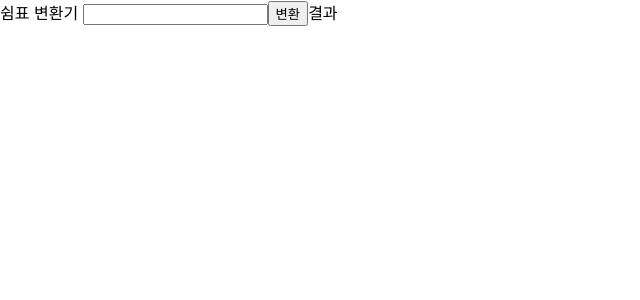
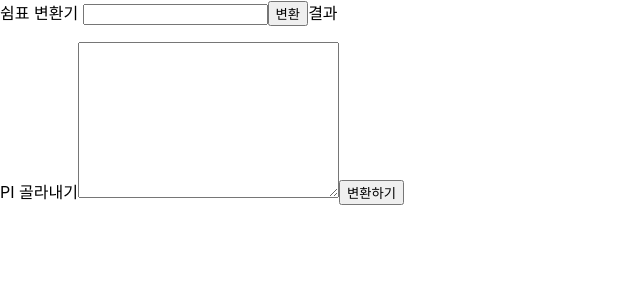
Before and after one commit to HyunSu3949/for-april, a React (Create React App) app: page / in a window 1280 px wide. Shown: the top 300 px of the page, without its empty margins (0-640 px from the left). Built offline with nearby package versions, Linux system fonts and the light colour scheme.

Commit message:
feat: pi 번호만 골라내기

```diff
--- a/src/App.js
+++ b/src/App.js
@@ -1,23 +1,13 @@
-import { useState } from "react";
 import "./App.css";
+import AddComma from "./components/AddComma";
+import CatchPI from "./components/CatchPI";
 
 function App() {
-  const [state, setState] = useState("");
-  const [result, setResult] = useState("");
-  const onChange = (e) => {
-    setState(e.target.value);
-  };
-  const onClick = (value) => {
-    const result = value.split(" ").join(", ");
-    setResult(result);
-  };
   return (
-    <div>
-      <label htmlFor="쉼표">쉼표 변환기</label>{" "}
-      <input id="쉼표" type="text" value={state} onChange={onChange} />
-      <button onClick={() => onClick(state)}>변환</button>
-      결과 <p>{result}</p>
-    </div>
+    <>
+      <AddComma />
+      <CatchPI />
+    </>
   );
 }
 
--- /dev/null
+++ b/src/components/AddComma.jsx
@@ -0,0 +1,24 @@
+import React, { useState } from "react";
+
+export default function AddComma() {
+  const [state, setState] = useState("");
+  const [result, setResult] = useState("");
+  const onChange = (e) => {
+    setState(e.target.value);
+  };
+  const onSubmit = (e) => {
+    e.preventDefault();
+    const result = state.split(" ").join(", ");
+    setResult(result);
+  };
+  return (
+    <div>
+      <form onSubmit={onSubmit}>
+        <label htmlFor="쉼표">쉼표 변환기</label>{" "}
+        <input id="쉼표" type="text" value={state} onChange={onChange} />
+        <button>변환</button>
+        결과 <p>{result}</p>
+      </form>
+    </div>
+  );
+}
--- /dev/null
+++ b/src/components/CatchPI.jsx
@@ -0,0 +1,38 @@
+import React, { useState } from "react";
+
+export default function CatchPI() {
+  const [state, setState] = useState("");
+  const [result, setResult] = useState("");
+
+  const onChange = (e) => {
+    setState(e.target.value);
+  };
+  const onSubmit = (e) => {
+    e.preventDefault();
+    const arr = state
+      .split("\n")
+      .filter((_, index) => index % 2 === 1)
+      .map((v) => {
+        return v.split("\t")[0];
+      });
+
+    const result = [...new Set(arr)].join(", ");
+    setResult(result);
+  };
+  return (
+    <>
+      <form onSubmit={onSubmit}>
+        <label htmlFor="PI">PI 골라내기</label>
+        <textarea
+          name="PI"
+          id="PI"
+          cols="30"
+          rows="10"
+          onChange={onChange}
+        ></textarea>
+        <button>변환하기</button>
+      </form>
+      <p>{result}</p>
+    </>
+  );
+}
```
